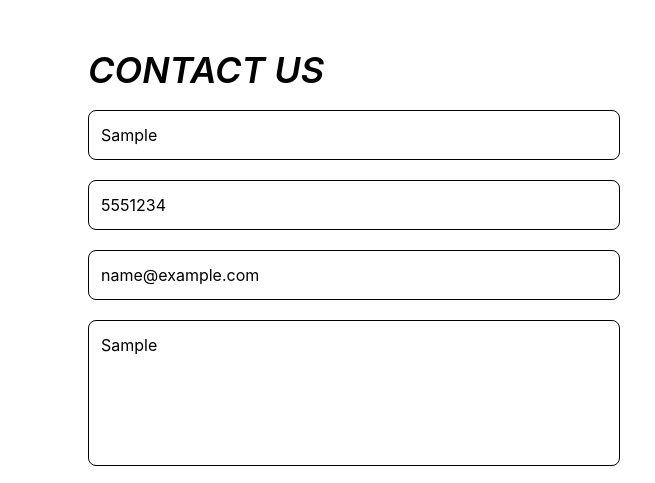
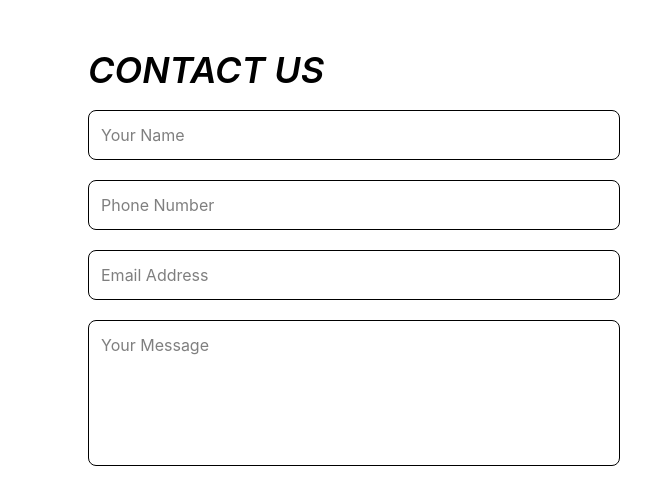
Before and after one commit to Umaimazainab02/Chocolate-website, a website: page index.html in a window 1280 px wide. Both pictures are taken after typing "Sample", "5551234", "name@example.com", "Sample" into the empty fields and a click on the button "SEND MESSAGE". Shown: the part 3001-3484 px from the top of the page, 0-655 px from the left. Drawn offline with Linux system fonts and the light colour scheme.

```diff
--- a/app.js
+++ b/app.js
@@ -0,0 +1,31 @@
+// ===== Contact Form Validation =====
+document.addEventListener("DOMContentLoaded", () => {
+  const sendBtn = document.getElementById("sendBtn");
+
+  sendBtn.addEventListener("click", (e) => {
+    e.preventDefault();
+
+    const name = document.getElementById("name").value.trim();
+    const phone = document.getElementById("phone").value.trim();
+    const email = document.getElementById("email").value.trim();
+    const message = document.getElementById("message").value.trim();
+
+    if (!name || !phone || !email || !message) {
+      alert("Please fill in all fields!");
+      return;
+    }
+
+    if (!email.includes("@")) {
+      alert("Enter a valid email address.");
+      return;
+    }
+
+    alert("Message sent successfully! ✅");
+
+    // sab fields clear kr do
+    document.getElementById("name").value = "";
+    document.getElementById("phone").value = "";
+    document.getElementById("email").value = "";
+    document.getElementById("message").value = "";
+  });
+});
--- a/index.html
+++ b/index.html
@@ -13,7 +13,7 @@
 <body>
     <div class="flex flex-row ">
         <h1 class="italic text-black  font-bold ml-3 md:ml-20 text-3xl my-4">ChocoLux</h1>
-        <ul class="flex flex-row gap-4 lg:gap-10  text-black text-lg ml-auto mr-6 md:mr-20 my-5">
+        <ul id="mobileMenu" class="flex flex-row gap-4 lg:gap-10  text-black text-lg ml-auto mr-6 md:mr-20 my-5">
             <li><a class="hover:text-amber-700 hidden lg:block" href="#home">Home</a></li>
             <li><a href="#about" class="hover:text-amber-700 hidden lg:block">ABOUT</a></li>
             <li><a href="#chocolates" class="hover:text-amber-700 hidden lg:block">CHOCOLATES</a></li>
@@ -61,11 +61,9 @@
         <!-- Card 1 -->
         <div class="group border pt-6 md:pt-8 rounded-lg text-center min-h-[380px] sm:min-h-[400px] lg:min-h-[420px]
             hover:bg-amber-100 hover:border-none">
-    <img src="chocolate1.png" alt=""
-        class="w-4/5 max-w-[280px] mx-auto mb-5 md:mb-6 transition duration-300
+            <img src="chocolate1.png" alt="" class="w-4/5 max-w-[280px] mx-auto mb-5 md:mb-6 transition duration-300
                md:group-hover:-translate-y-2">
-    <div
-        class="opacity-100 max-h-40 md:opacity-0 md:max-h-0 overflow-hidden transition-all duration-300
+            <div class="opacity-100 max-h-40 md:opacity-0 md:max-h-0 overflow-hidden transition-all duration-300
                md:group-hover:opacity-100 md:group-hover:max-h-40
                bg-amber-950 text-white md:bg-transparent md:text-inherit
                md:group-hover:bg-amber-950 md:group-hover:text-white rounded-lg">
@@ -83,11 +81,9 @@
         <!-- Card 2 -->
         <div class="group border pt-6 md:pt-8 rounded-lg text-center min-h-[380px] sm:min-h-[400px] lg:min-h-[420px]
             hover:bg-amber-100 hover:border-none">
-    <img src="chocolate2.png" alt=""
-        class="w-4/5 max-w-[280px] mx-auto mb-20 md:mb-6 mt-10 sm:mt-12 lg:mt-20
+            <img src="chocolate2.png" alt="" class="w-4/5 max-w-[280px] mx-auto mb-20 md:mb-16 mt-10 sm:mt-12 lg:mt-20
                transition duration-300 md:group-hover:-translate-y-2">
-    <div
-        class="mopacity-100 max-h-40 md:opacity-0 md:max-h-0 overflow-hidden transition-all duration-300
+            <div class="mopacity-100 max-h-40 md:opacity-0 md:max-h-0 overflow-hidden transition-all duration-300
                md:group-hover:opacity-100 md:group-hover:max-h-40
                bg-amber-950 text-white md:bg-transparent md:text-inherit
                md:group-hover:bg-amber-950 md:group-hover:text-white rounded-lg">
@@ -104,11 +100,9 @@
         <!-- Card 3 -->
         <div class="group border pt-6 md:pt-8 rounded-lg text-center min-h-[380px] sm:min-h-[400px] lg:min-h-[420px]
             hover:bg-amber-100 hover:border-none">
-    <img src="chocolate3.png" alt=""
-        class="w-4/5 max-w-[280px] mx-auto mb-5 md:mb-6
+            <img src="chocolate3.png" alt="" class="w-4/5 max-w-[280px] mx-auto mb-5 md:mb-6
                transition duration-300 md:group-hover:-translate-y-2">
-    <div
-        class="opacity-100 max-h-40 md:opacity-0 md:max-h-0 overflow-hidden transition-all duration-300
+            <div class="opacity-100 max-h-40 md:opacity-0 md:max-h-0 overflow-hidden transition-all duration-300
                md:group-hover:opacity-100 md:group-hover:max-h-40
                bg-amber-950 text-white md:bg-transparent md:text-inherit
                md:group-hover:bg-amber-950 md:group-hover:text-white rounded-lg">
@@ -124,7 +118,8 @@
     </div>
 
     </div>
-   <div class="mx-4 sm:mx-10 md:mx-20 mb-6 border border-black flex flex-col items-center justify-center text-center py-6 sm:py-10 px-4 gap-3 sm:gap-4 rounded-lg">
+    <div
+        class="mx-4 sm:mx-10 md:mx-20 mb-6 border border-black flex flex-col items-center justify-center text-center py-6 sm:py-10 px-4 gap-3 sm:gap-4 rounded-lg">
 
         <h1 class="italic text-2xl sm:text-3xl md:text-4xl font-semibold">Offers on Chocolates</h1>
 
@@ -134,18 +129,17 @@
             On any chocolate item
         </p>
 
-    <button class="bg-amber-950 text-white px-6 sm:px-8 py-2.5 sm:py-3 rounded-full hover:bg-amber-800 transition duration-300 text-sm sm:text-base">
+        <button
+            class="bg-amber-950 text-white px-6 sm:px-8 py-2.5 sm:py-3 rounded-full hover:bg-amber-800 transition duration-300 text-sm sm:text-base">
             BUY NOW
         </button>
         <img src="offer-img.png" alt="" class="w-80 sm:w-56 md:w-150 h-auto transition duration-300 hover:scale-110">
     </div>
 
-   <div class="flex flex-col md:flex-row mt-12 md:mt-16 lg:mt-20 mx-4 sm:mx-6 md:mx-10 lg:mx-20"
-    id="testimonial">
+    <div class="flex flex-col md:flex-row mt-12 md:mt-16 lg:mt-20 mx-4 sm:mx-6 md:mx-10 lg:mx-20" id="testimonial">
 
         <!-- Image -->
-   <img src="client-chocolate.png" alt=""
-    class="w-120 h-[300px] sm:h-[350px] md:h-full object-contain
+        <img src="client-chocolate.png" alt="" class="w-120 h-[300px] sm:h-[350px] md:h-full object-contain
            transition duration-300 hover:scale-110">
 
         <!-- Content -->
@@ -180,19 +174,19 @@
         <div class="flex-1 flex flex-col gap-5">
             <h1 class="text-4xl italic font-semibold ">CONTACT US</h1>
 
-            <input type="text" placeholder="Your Name"
+            <input type="text" id="name" placeholder="Your Name"
                 class="border p-3 rounded-lg outline-none focus:ring-2 focus:ring-amber-700">
 
-            <input type="tel" placeholder="Phone Number"
+            <input type="tel"  id="phone" placeholder="Phone Number"
                 class="border p-3 rounded-lg outline-none focus:ring-2 focus:ring-amber-700">
 
-            <input type="email" placeholder="Email Address"
+            <input type="email" id="email" placeholder="Email Address"
                 class="border p-3 rounded-lg outline-none focus:ring-2 focus:ring-amber-700">
 
-            <textarea rows="5" placeholder="Your Message"
+            <textarea rows="5"  id="message"  placeholder="Your Message"
                 class="border p-3 rounded-lg outline-none resize-none focus:ring-2 focus:ring-amber-700"></textarea>
 
-            <button class="bg-amber-950 text-white py-3 rounded-lg hover:bg-amber-800 transition duration-300">
+            <button id="sendBtn" class="bg-amber-950 text-white py-3 rounded-lg hover:bg-amber-800 transition duration-300">
                 SEND MESSAGE
             </button>
         </div>
```
Also changed, not shown: src/output.css. Lines whose indentation alone changed are shown as unchanged.
